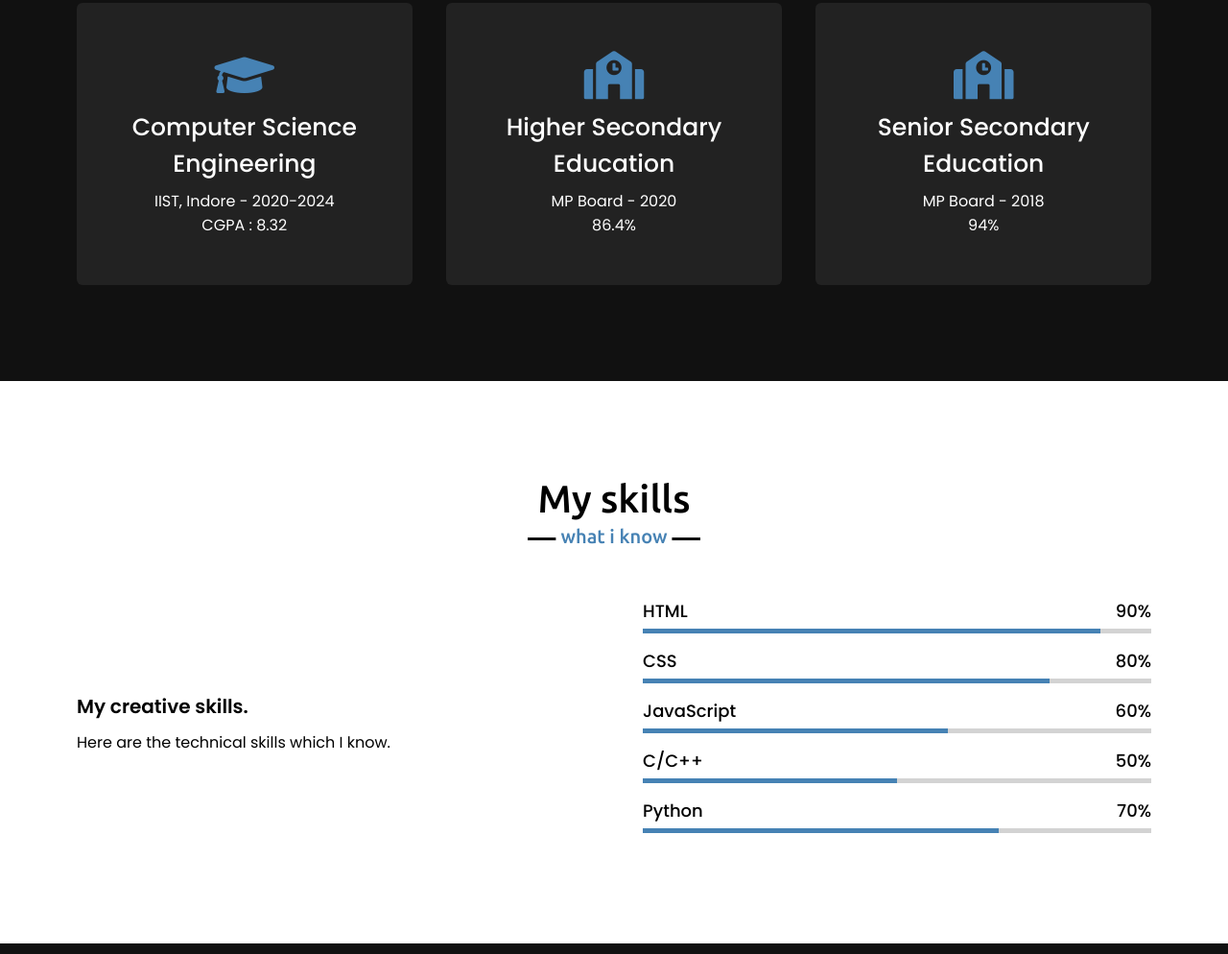
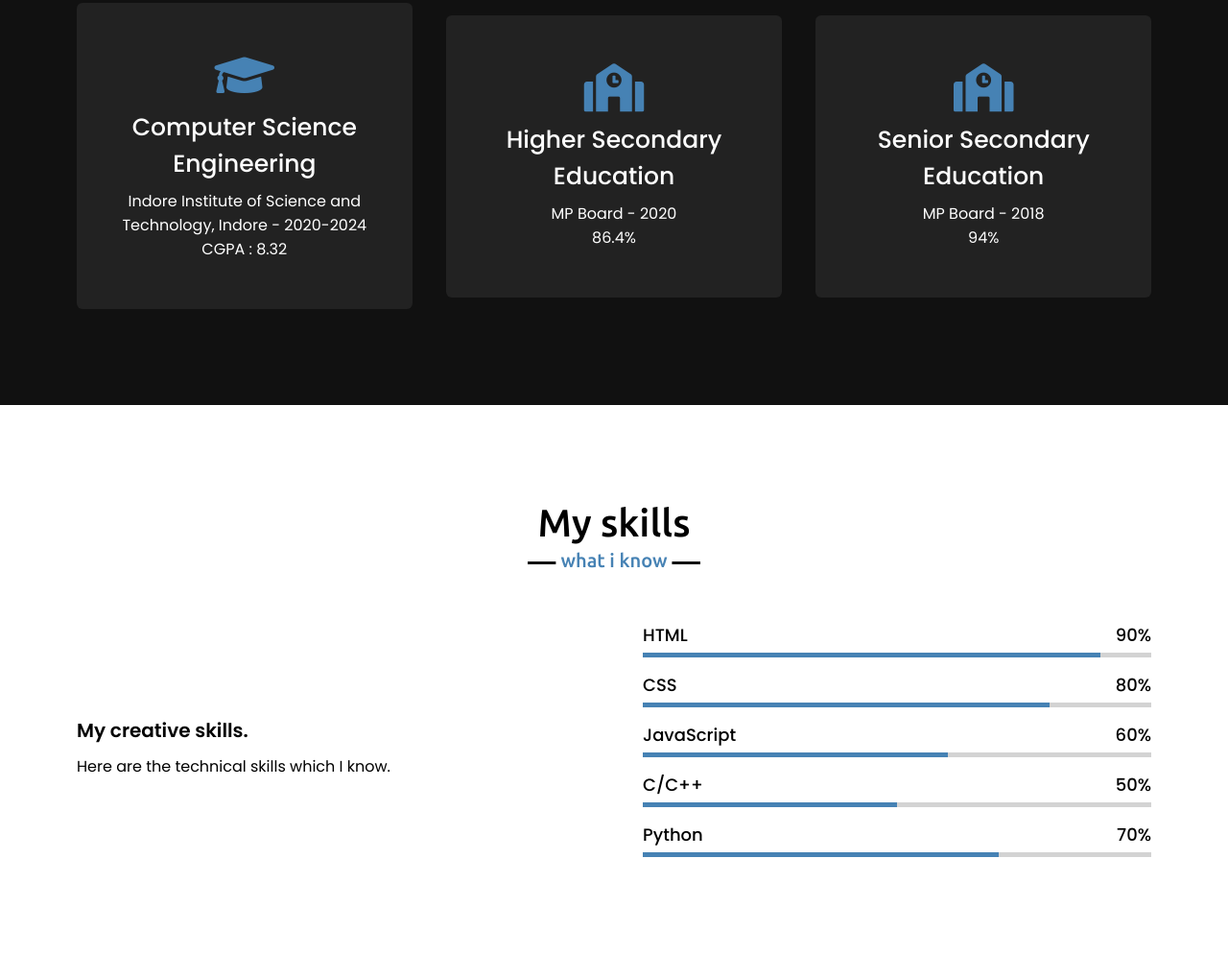
Before and after one commit to aartipatidar/my_portfolio, a plain HTML site: page index.html in a window 1280 px wide. Shown: the part 1856-2850 px from the top of the page at 96% size. Drawn offline with nearby package versions, Linux system fonts and the light colour scheme.

Commit message:
Update index.html

```diff
--- a/index.html
+++ b/index.html
@@ -73,7 +73,7 @@
                     <div class="box">
                         <i class="fas fa-graduation-cap"></i>
                         <div class="text">Computer Science Engineering</div>
-                        <p>IIST, Indore - 2020-2024<br>CGPA : 8.32</p>
+                        <p>Indore Institute of Science and Technology, Indore - 2020-2024<br>CGPA : 8.32</p>
                     </div>
                 </div>
                 <div class="card">
```
